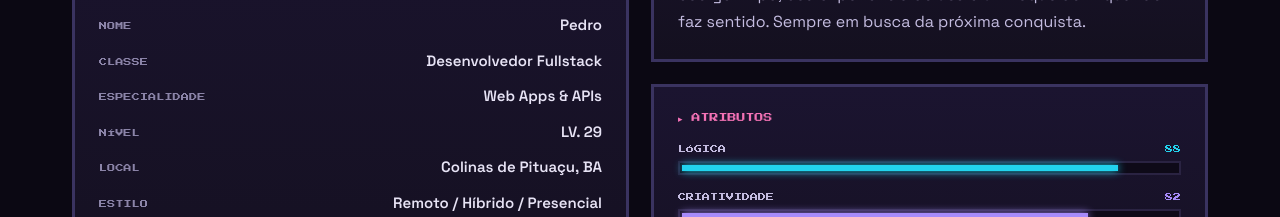
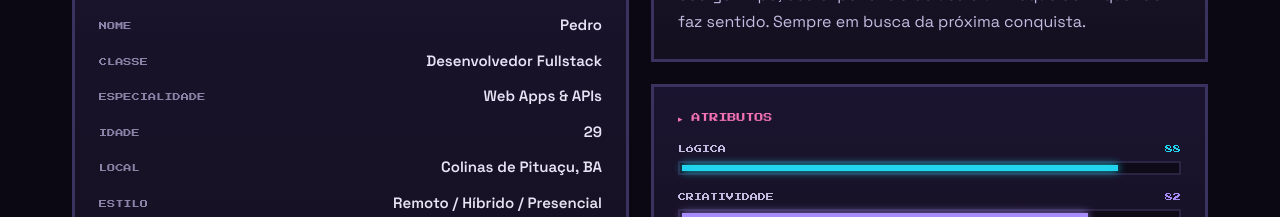
Before and after one commit to PeuAlmeidaDev/pedro.dev, a React (Vite) app: page / in a window 1280 px wide. Shown: the part 1120-1337 px from the top of the page. Built offline with nearby package versions, Linux system fonts and the light colour scheme.

Commit message:
content(about): replace Nivel stat with Idade (keep LV. badge)

```diff
--- a/src/data/profile.ts
+++ b/src/data/profile.ts
@@ -23,7 +23,7 @@ export const stats: Stat[] = [
   { label: 'NOME', value: 'Pedro' },
   { label: 'CLASSE', value: 'Desenvolvedor Fullstack' },
   { label: 'ESPECIALIDADE', value: 'Web Apps & APIs' },
-  { label: 'NÍVEL', value: `LV. ${profile.level}` },
+  { label: 'IDADE', value: '29' },
   { label: 'LOCAL', value: 'Colinas de Pituaçu, BA' },
   { label: 'ESTILO', value: 'Remoto / Híbrido / Presencial' },
 ]
```
